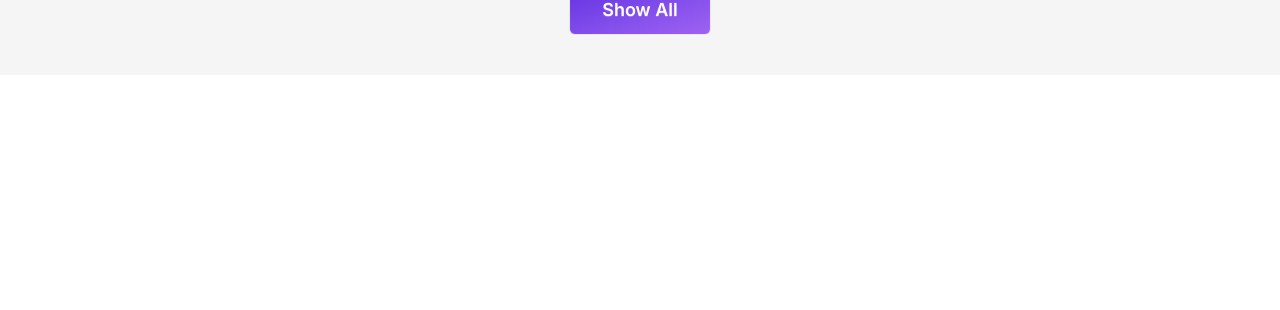
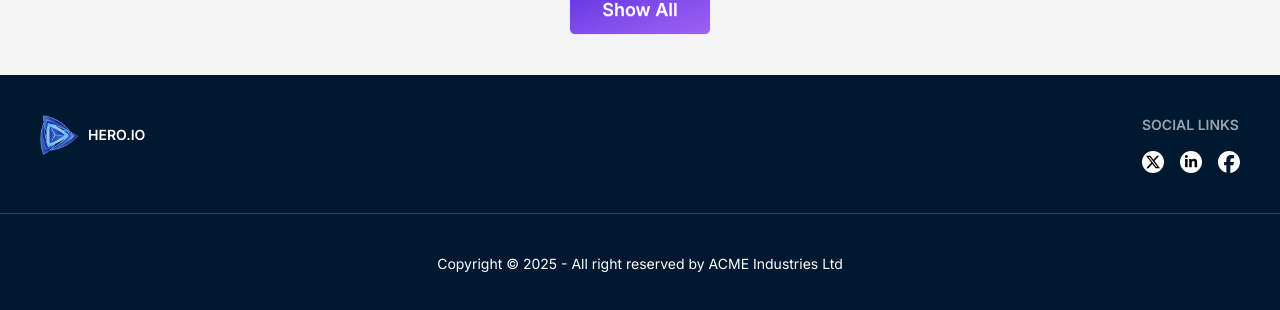
Before and after one commit to ashiqurrahman696/hero-app, a React (Vite) app: page / in a window 1280 px wide. Shown: the part 2063-2373 px from the top of the page. Before the commit the page ends 2138 px from the top, so only its background shows below. Built offline with nearby package versions, Linux system fonts and the light colour scheme.

Commit message:
created footer section

```diff
--- /dev/null
+++ b/src/components/Footer.jsx
@@ -0,0 +1,45 @@
+import { BsTwitterX } from 'react-icons/bs';
+import logo from '../assets/logo.png';
+import { Link } from 'react-router';
+import { FaFacebook, FaLinkedinIn } from 'react-icons/fa6';
+
+const Footer = () => {
+    return (
+        <footer className="bg-[#001931] text-white">
+            <div className="footer justify-between sm:footer-horizontal  p-10">
+                <aside className="flex items-center">
+                    <img src={logo} alt="Logo" className="w-10" />
+                    <p className="font-semibold">HERO.IO</p>
+                </aside>
+                <nav>
+                    <h6 className="footer-title">Social links</h6>
+                    <div className="flex gap-4">
+                        <div className="bg-white text-black rounded-full p-1">
+                            <Link to="https://x.com">
+                                <BsTwitterX />
+                            </Link>
+                        </div>
+                        <div className="bg-white text-black rounded-full p-1">
+                            <Link to="https://linkedin.com">
+                                <FaLinkedinIn />
+                            </Link>
+                        </div>
+                        <div className="text-white">
+                            <Link to="https://facebook.com">
+                                <FaFacebook size={22} />
+                            </Link>
+                        </div>
+                    </div>
+                </nav>
+            </div>
+            <hr className="max-w-7xl mx-auto text-[#2e4256]" />
+            <div className="footer sm:footer-horizontal footer-center p-10">
+                <aside>
+                    <p>Copyright © {new Date().getFullYear()} - All right reserved by ACME Industries Ltd</p>
+                </aside>
+            </div>
+        </footer>
+    );
+};
+
+export default Footer;
--- a/src/layouts/MainLayout.jsx
+++ b/src/layouts/MainLayout.jsx
@@ -1,11 +1,13 @@
 import { Outlet } from "react-router";
 import Navbar from "../components/Navbar";
+import Footer from "../components/Footer";
 
 const MainLayout = () => {
     return (
         <div className="font-inter">
             <Navbar/>
             <Outlet/>
+            <Footer/>
         </div>
     );
 };
```
